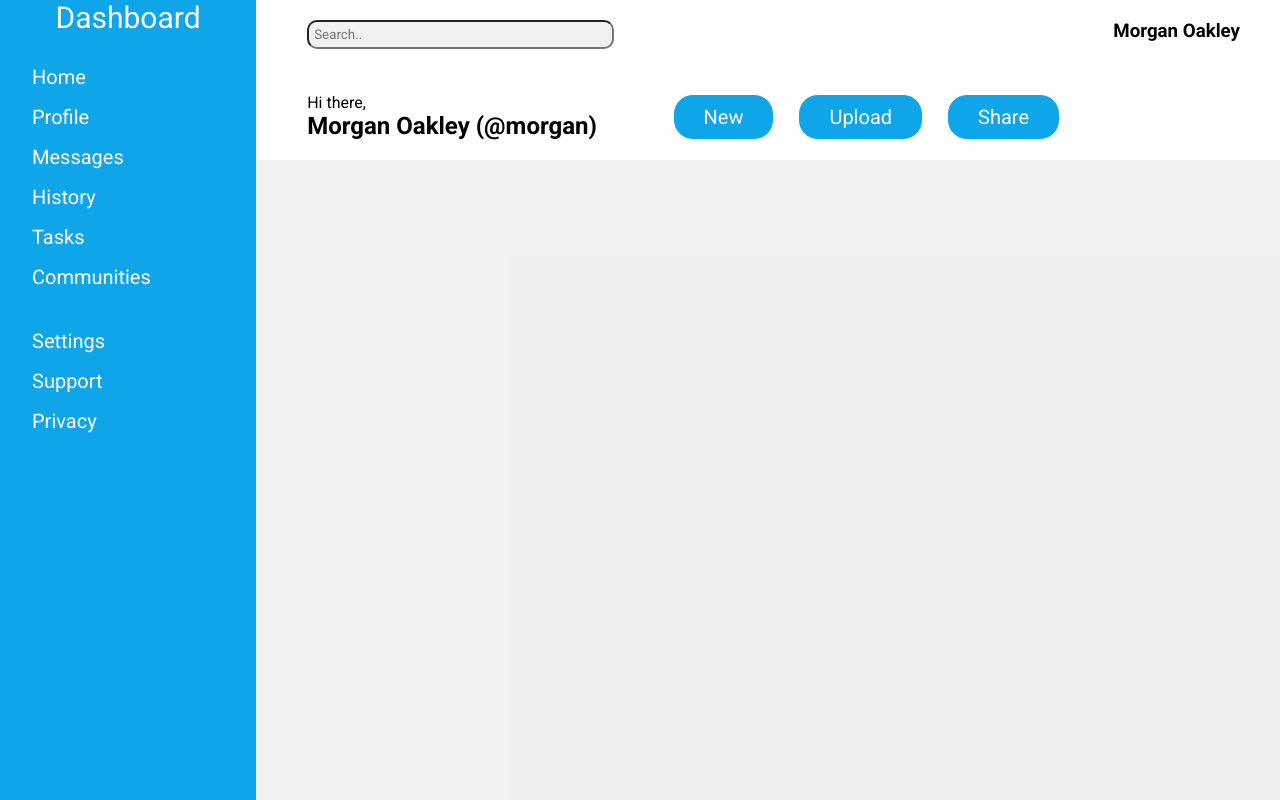
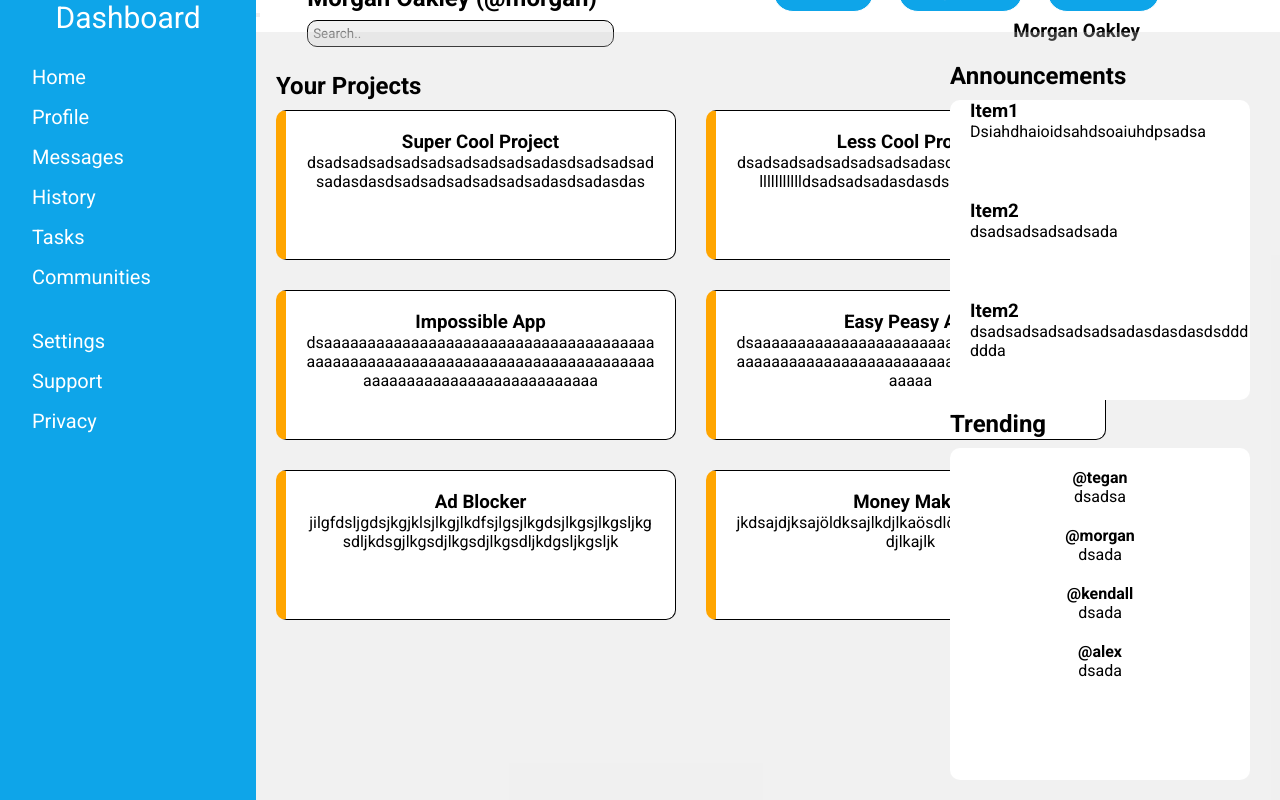
Before and after one commit to Jyddys/Admin_dashboard, a plain HTML site: page index.html in a window 1280 px wide. Drawn offline with Linux system fonts and the light colour scheme.

Commit message:
Page design is now ready. Icons missing

```diff
--- a/index.html
+++ b/index.html
@@ -13,6 +13,7 @@
       <div class="search">
 
         <input type="text" class="searchTerm" placeholder="Search..">
+        <button type="submit"><i class="fa fa-search"></i></button>
       </div>
       <div class="greeting">
         <p>Hi there,</p>
@@ -49,7 +50,36 @@
       </ul>
       </div>
     </div>
-    <div class="main"></div>
+    <div class="main">
+      <div class="projects">
+        <h2>Your Projects</h2>
+        <div class="cards">
+          <div class="card"><h3>Super Cool Project</h3>dsadsadsadsadsadsadsadsadsadasdsadsadsadsadasdasdsadsadsadsadsadsadasdsadasdas</div>
+          <div class="card"><h3>Less Cool Project</h3>dsadsadsadsadsadsadsadasdasjkllllllllllllllllllllllllllllllllllllldsadsadsadasdasdsadsadsadasdas</div>
+          <div class="card"><h3>Impossible App</h3>dsaaaaaaaaaaaaaaaaaaaaaaaaaaaaaaaaaaaaaaaaaaaaaaaaaaaaaaaaaaaaaaaaaaaaaaaaaaaaaaaaaaaaaaaaaaaaaaaaaaaaaaaaa</div>
+          <div class="card"><h3>Easy Peasy App</h3>dsaaaaaaaaaaaaaaaaaaaaaaaaaaaaaaaaaaaaaaaaaaaaaaaaaaaaaaaaaaaaaaaaaaaaaaaaaaaaaaaaaaa</div>
+          <div class="card"><h3>Ad Blocker</h3>jilgfdsljgdsjkgjklsjlkgjlkdfsjlgsjlkgdsjlkgsjlkgsljkgsdljkdsgjlkgsdjlkgsdjlkgsdljkdgsljkgsljk</div>
+          <div class="card"><h3>Money Maker</h3>jkdsajdjksajöldksajlkdjlkaösdlöjkasjlködajlkdjlksadjlkajlk</div>
+        </div>
+      </div>
+      <div class="announcements">
+        <h2>Announcements</h2>
+        <div class="items">
+        <div class="item"><h3>Item1</h3>Dsiahdhaioidsahdsoaiuhdpsadsa</div>
+        <div class="item"><h3>Item2</h3>dsadsadsadsadsada</div>
+        <div class="item"><h3>Item2</h3>dsadsadsadsadsadsadasdasdasdsdddddda</div>
+        </div>
+      </div>
+      <div class="trending">
+        <h2>Trending</h3>
+          <div class="trending_items">
+          <div class="trending_item"><h4>@tegan</h4>dsadsa</div>
+          <div class="trending_item"><h4>@morgan</h4>dsada</div>
+          <div class="trending_item"><h4>@kendall</h4>dsada</div>
+          <div class="trending_item"><h4>@alex</h4>dsada</div>
+        </div>
+      </div>
+    </div>
   </div>
 </body>
 </html>
--- a/styles.css
+++ b/styles.css
@@ -34,7 +34,22 @@ ul {
   margin-top: 20px;
   width: 30%;
   background-color: rgba(205, 205, 205, 0.29);
+  border: solid 1px black;
   border-radius: 10px;
+}
+
+form.example button {
+  font-size: 20px;
+  margin-left: 40px;
+  margin-top: 15px;
+  padding: 6px;
+  border: 1px solid grey;
+  border-radius: 10px;
+  cursor: pointer;
+  color: rgb(9, 131, 212);
+}
+form.example button:hover {
+  background: white;
 }
 
 /* Greeting */
@@ -52,14 +67,15 @@ ul {
 
 .avatar {
   position: absolute;
-  right: 0;
+  top: 0;
+  right: 100px;
   margin-top: 20px;
   margin-right: 40px;
 }
 
 .buttons {
   position: absolute;
-  right: 200px;
+  right: 100px;
   bottom: 20px;
 }
 
@@ -71,6 +87,11 @@ ul {
   border-radius: 20px;
   border: 1px solid;
   margin-right: 20px;
+  cursor: pointer;
+}
+
+.buttons button:hover {
+  background-color: green;
 }
 
 /* Header end */
@@ -98,6 +119,7 @@ ul {
 
 ul li {
   margin-left: 30px;
+  cursor: pointer;
 }
 
 ul li:first-child {
@@ -119,5 +141,73 @@ li:hover {
 /* Main start */
 .main {
   background-color: rgba(205, 205, 205, 0.29);
+  position: relative;
+}
+
+.projects {
+  margin-top: 40px;
+  margin-left: 20px;
+}
+
+.cards {
+  width: 100;
+  display: grid;
+  grid-template-rows: 150px 150px 150px 150px;
+  grid-template-columns: 400px 400px;
+  grid-gap: 30px;
+  overflow: hidden;
+  word-break: break-all;
+  margin-top: 10px;
+}
+
+.card {
+  border: 0.5px solid black;
+  border-left-color: orange;
+  border-left-width: 10px;
+  border-radius: 10px;
+  text-align: center;
+  padding: 20px;
+  background-color: white;
+}
+
+.announcements {
+  width: 300px;
+  position: absolute;
+  right: 30px;
+  top: 30px;
+}
+
+.items {
+  display: grid;
+  grid-template-rows: 100px 100px 100px;
+  background-color: white;
+  padding-left: 20px;
+  overflow: hidden;
+  word-break: break-all;
+  border-radius: 10px;
+  margin-top: 10px;
+}
+
+.trending {
+  width: 300px;
+  position: absolute;
+  right: 30px;
+  bottom: 20px;
+
+
+}
+
+.trending_items {
+  display: grid;
+  grid-template-rows: 5;
+  background-color: white;
+  border-radius: 10px;
+  padding-bottom: 100px;
+  margin-top: 10px;
+}
+
+.trending_item {
+  text-align: center;
+  margin-top: 20px;
 }
 /* Main end */
```
